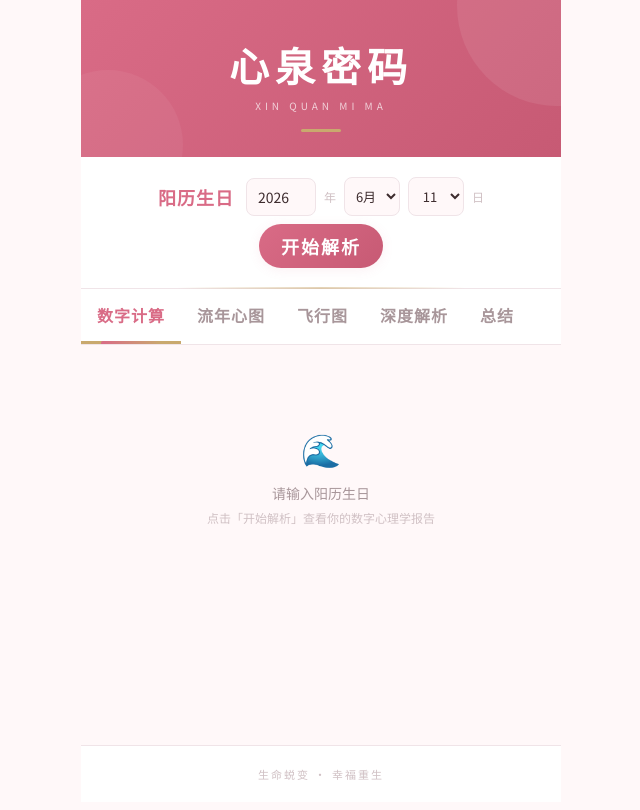
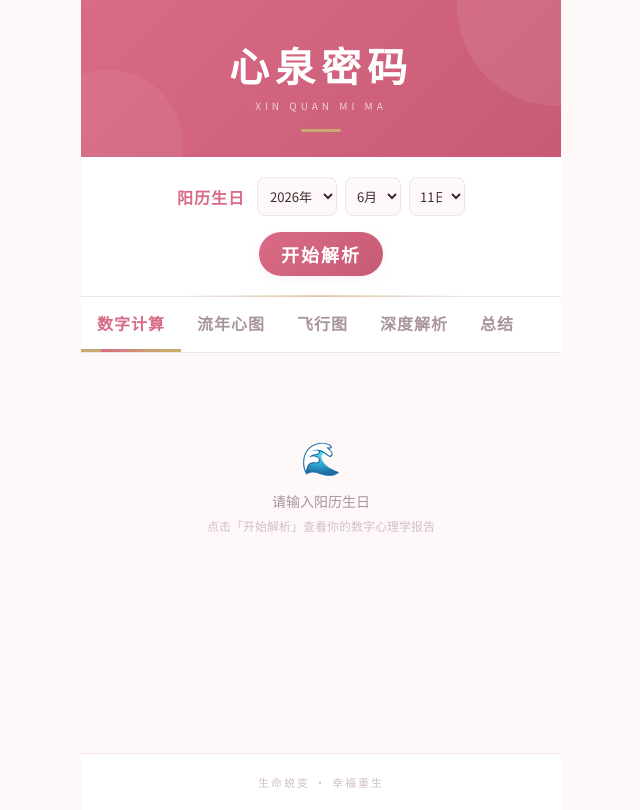
Before and after one commit to meina-2006/xinquanshuzi, a React (Vite) app: page / in a window 1280 px wide. Shown: the whole page, without its empty margins (319-959 px from the left). Built offline with nearby package versions, Linux system fonts and the light colour scheme.

Commit message:
feat: 年份改为下拉选择、日期显示优化、罗盘缩小10%、总结标语随机切换

```diff
--- a/src/components/ChinaMap.jsx
+++ b/src/components/ChinaMap.jsx
@@ -31,6 +31,7 @@ export default function ChinaMap({ selectedCity, data, onCityChange }) {
         <div style={{ position:'absolute', top:12, left:0, width:'100%', textAlign:'center', color:'#C75A74', fontSize:15, fontWeight:'bold', fontFamily:'sans-serif' }}>
           飞行图 · {city.name}
         </div>
+        <div style={{ transform:'scale(0.9)', transformOrigin:'center center', width:'100%', height:'100%' }}>
 
         {[42, 82, 122].map(r => (
           <div key={r} style={{
@@ -104,6 +105,7 @@ export default function ChinaMap({ selectedCity, data, onCityChange }) {
           fontFamily:'sans-serif', whiteSpace:'nowrap',
           pointerEvents:'none'
         }}>{city.name}</div>
+        </div>
       </div>
 
       {data && <p style={{textAlign:'center',fontSize:10,color:'#A8969A',margin:0}}>{data.y}年{data.m}月{data.d}日 · 属{data.zodiac} · 原点{city.name}</p>}
--- a/src/components/InputSection.jsx
+++ b/src/components/InputSection.jsx
@@ -3,29 +3,23 @@
 export default function InputSection({ year, month, day, onYearChange, onMonthChange, onDayChange, onCalculate }) {
   const months = Array.from({ length: 12 }, (_, i) => i + 1);
   const days = Array.from({ length: 31 }, (_, i) => i + 1);
+  const years = Array.from({ length: 131 }, (_, i) => 1900 + i);
 
   return (
     <div className="input-section">
       <span className="input-label">阳历生日</span>
-       <input
-         type="number"
-         className="input-field"
-         value={year}
-         min={1900}
-         max={2100}
-         onChange={e => onYearChange(e.target.value)}
-         placeholder="年"
-         style={{ width: 70 }}
-       />
-       <span className="input-separator">年</span>
+      <select className="input-field-select" style={{width:80}} value={year} onChange={e => onYearChange(Number(e.target.value))}>
+        {years.map(y => <option key={y} value={y}>{y}年</option>)}
+      </select>
       <select className="input-field-select" value={month} onChange={e => onMonthChange(Number(e.target.value))}>
         {months.map(m => <option key={m} value={m}>{m}月</option>)}
       </select>
       <select className="input-field-select" value={day} onChange={e => onDayChange(Number(e.target.value))}>
-         {days.map(d => <option key={d} value={d}>{d}</option>)}
+        {days.map(d => <option key={d} value={d}>{d}日</option>)}
       </select>
-       <span className="input-separator">日</span>
+      <div style={{width:'100%', textAlign:'center', marginTop:'8px'}}>
         <button className="btn-primary" onClick={onCalculate}>开始解析</button>
+      </div>
     </div>
   );
 }
--- a/src/styles/theme.css
+++ b/src/styles/theme.css
@@ -157,12 +157,12 @@
  }
 
 .input-label {
-   font-size: 18px;
+  font-size: 16px;
   color: var(--pink-primary);
   font-weight: 700;
-   letter-spacing: 1px;
-   margin-right: 4px;
- }
+  letter-spacing: 1px;
+  margin-right: 4px;
+}
 
  .input-field {
    font-size: 14px;
--- a/src/tabs/SummaryTab.jsx
+++ b/src/tabs/SummaryTab.jsx
@@ -1,5 +1,24 @@
 import { mainQualities, flowAdvice, sixDimension, missingText, missingAdvice } from '../utils/calculator';
+import { useState } from 'react';
 import '../styles/theme.css';
+
+const FOOTER_QUOTES = [
+  '懂是爱的前提 修是生命的答案',
+  '懂是爱的前提 修是生命的符号',
+  '起心动念皆是因 当下所受皆是果',
+  '降低期待值 增加感恩度',
+  '心若不动 风奈我何',
+  '水低为海 人低为王',
+  '上善若水',
+  '聚是一团火 散是满天星',
+  '心若不伤 岁月无恙',
+  '你眼中的别人才是真正的自己',
+  '口乃福祸之门',
+  '爱是治愈一切的良药',
+  '智者无忧 智者不惑',
+  '静能生慧'
+];
+
 
 export default function SummaryTab({ data }) {
   if (!data) return null;
@@ -16,6 +35,7 @@ export default function SummaryTab({ data }) {
   );
   const avoid = d.dirs.filter((_, i) => d.finDir[i] === '避');
   const dim = sixDimension[d.s3] || {};
+  const [footerQuote] = useState(() => FOOTER_QUOTES[Math.floor(Math.random() * FOOTER_QUOTES.length)]);
 
   return (
     <div>
@@ -83,9 +103,9 @@ export default function SummaryTab({ data }) {
 
         <p style={{
           marginTop: '16px', fontSize: '14px',
-          color: '#D96B86', fontWeight: 700, textAlign: 'center'
+          color: '#D96B86', fontWeight: 700, textAlign: 'center', lineHeight: 1.6
         }}>
-          记住&mdash;&mdash;<span style={{ color: 'var(--pink-deep)', fontSize: '18px', fontWeight: 700 }}>懂是爱的前提，修是生命的答案。</span>
+          记住——<span style={{ color: 'var(--pink-deep)', fontSize: '18px', fontWeight: 700 }}>{footerQuote}</span>
         </p>
       </div>
     </div>
```
Also changed, not shown: src/App.jsx (indentation only). Lines whose indentation alone changed are shown as unchanged.
